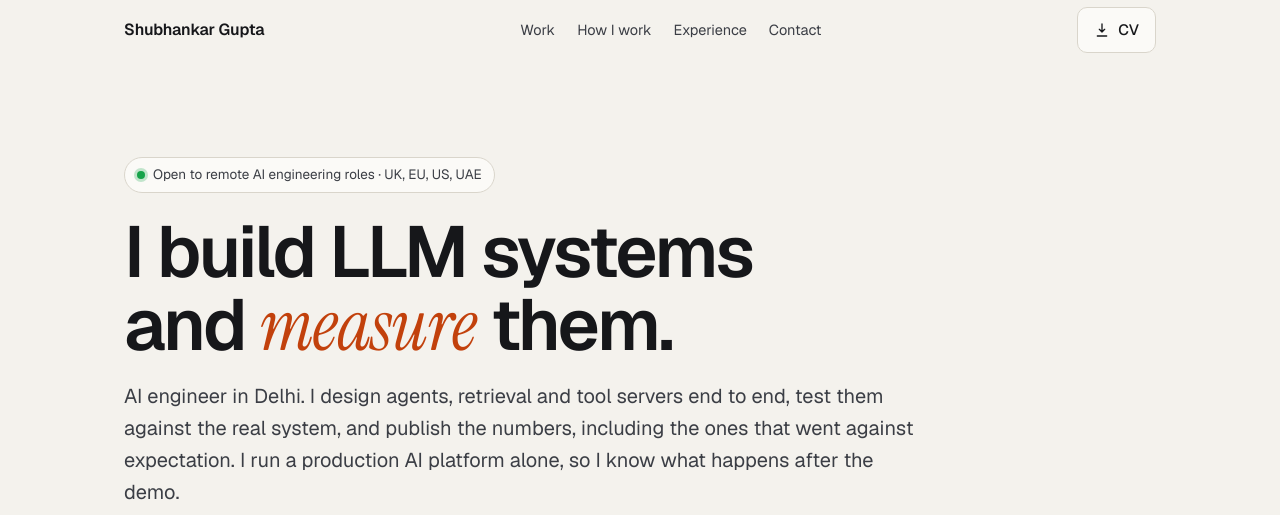
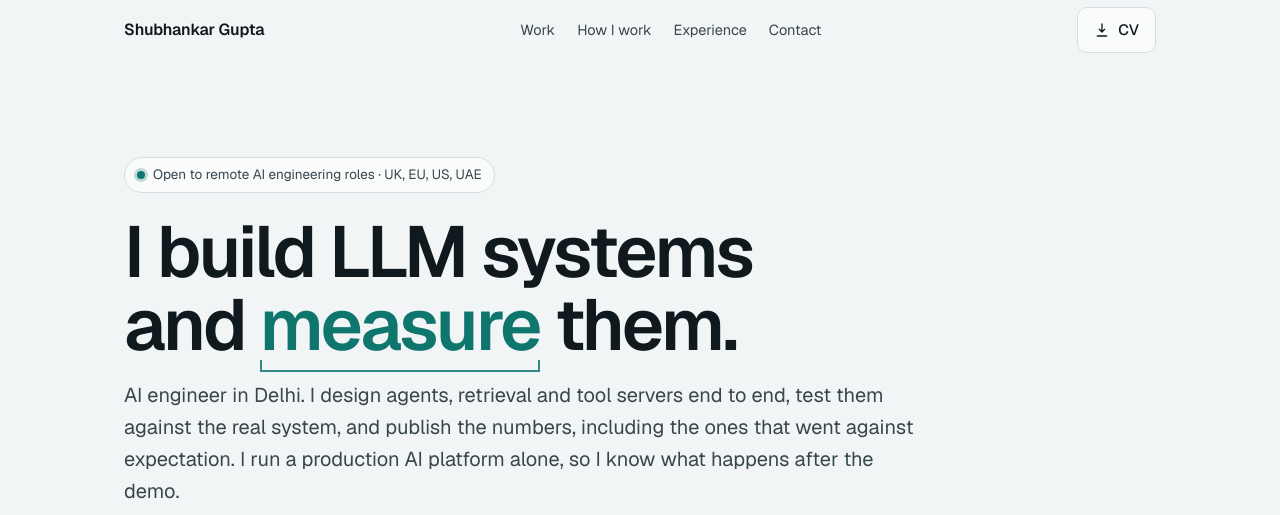
Before and after one commit to shubhankar360/shubhankar360.github.io, a plain HTML site: page index.html in a window 1280 px wide. Shown: the top 515 px of the page. Drawn offline with nearby package versions, Linux system fonts and the light colour scheme; animation ran at ten frames a second.

Commit message:
Teal measurement palette; dimension-line emphasis instead of serif italic
Co-Authored-By: Claude Opus 5.5 <noreply@anthropic.com>

```diff
--- a/index.html
+++ b/index.html
@@ -14,20 +14,20 @@
 <link rel="icon" href="favicon.svg" type="image/svg+xml">
 <link rel="preconnect" href="https://fonts.googleapis.com">
 <link rel="preconnect" href="https://fonts.gstatic.com" crossorigin>
-<link href="https://fonts.googleapis.com/css2?family=Geist:wght@400;500;600;700&family=Geist+Mono:wght@400;500&family=Instrument+Serif:ital@0;1&display=swap" rel="stylesheet">
+<link href="https://fonts.googleapis.com/css2?family=Geist:wght@400;500;600;700&family=Geist+Mono:wght@400;500&display=swap" rel="stylesheet">
 <script type="application/ld+json">
 {"@context":"https://schema.org","@type":"Person","name":"Shubhankar Gupta","jobTitle":"AI Engineer","url":"https://shubhankar360.github.io/","email":"mailto:shubhankar15august@gmail.com","address":{"@type":"PostalAddress","addressLocality":"Delhi","addressCountry":"IN"},"sameAs":["https://github.com/shubhankar360","https://www.linkedin.com/in/shubhankar-gupta-a73aa21a0","https://solquara.com"],"knowsAbout":["LLM applications","Agent evaluation","Retrieval-augmented generation","Model Context Protocol","Python","TypeScript","WebGL"]}
 </script>
 <script>document.documentElement.classList.add("js")</script>
 <style>
 :root {
-  --bg: #f4f2ed; --bg2: #ebe8e0; --ink: #16171a; --ink2: #3b3e45; --mute: #6c6f77; --line: #d9d5cb;
-  --acc: #c2410c; --acc-ink: #fff; --card: #fbfaf7; --code: #ebe7dd;
+  --bg: #f2f5f6; --bg2: #e6ecee; --ink: #10191e; --ink2: #38464e; --mute: #64727b; --line: #d4dce0;
+  --acc: #0f766e; --acc-ink: #ffffff; --card: #fafcfc; --code: #e6ecee;
   --max: 1080px; --r: 14px;
 }
 @media (prefers-color-scheme: dark) {
-  :root { --bg: #0f1012; --bg2: #16171a; --ink: #eceae4; --ink2: #c4c2bb; --mute: #8d8f96; --line: #26282d;
-    --acc: #fb923c; --acc-ink: #1a0d04; --card: #141518; --code: #1d1f23; }
+  :root { --bg: #0c1215; --bg2: #131b1f; --ink: #e4ebee; --ink2: #b6c3c9; --mute: #7f8f98; --line: #202d34;
+    --acc: #2dd4bf; --acc-ink: #04201c; --card: #11191d; --code: #18232a; }
 }
 * { box-sizing: border-box; }
 html { background: var(--bg); color: var(--ink); -webkit-text-size-adjust: 100%; scroll-behavior: smooth; }
@@ -58,9 +58,13 @@ code { background: var(--code); padding: .1em .35em; border-radius: 5px; }
 #field.on { opacity: 1; }
 .hero .wrap { position: relative; padding-top: 96px; padding-bottom: 88px; }
 .status { display: inline-flex; align-items: center; gap: 8px; font-size: 13.5px; color: var(--ink2); border: 1px solid var(--line); background: var(--card); padding: 6px 12px; border-radius: 99px; }
-.dot { width: 8px; height: 8px; border-radius: 50%; background: #16a34a; box-shadow: 0 0 0 3px color-mix(in srgb, #16a34a 25%, transparent); }
+.dot { width: 8px; height: 8px; border-radius: 50%; background: var(--acc); box-shadow: 0 0 0 3px color-mix(in srgb, var(--acc) 25%, transparent); }
 h1 { font-size: clamp(38px, 6.4vw, 72px); line-height: 1.02; letter-spacing: -.035em; margin: 22px 0 18px; font-weight: 600; max-width: 15ch; }
-h1 em, h2 em { font-family: "Instrument Serif", Georgia, serif; font-weight: 400; font-style: italic; letter-spacing: -.01em; color: var(--acc); }
+h1 em, h2 em { font-style: normal; color: var(--acc); position: relative; white-space: nowrap; }
+/* "measure" is drawn with a dimension line: tick, rule, tick. */
+h1 em::after { content: ""; position: absolute; left: 0; right: 0; bottom: -.02em; height: .14em;
+  border: 2px solid currentColor; border-top: 0; opacity: .85; }
+h2 em { font-family: "Geist Mono", ui-monospace, monospace; font-weight: 500; font-size: .86em; letter-spacing: -.03em; }
 .lede { font-size: clamp(17px, 2vw, 20px); color: var(--ink2); max-width: 60ch; margin: 0 0 30px; }
 .cta { display: flex; flex-wrap: wrap; gap: 10px; }
 .facts { display: grid; grid-template-columns: repeat(4, 1fr); gap: 1px; background: var(--line); border: 1px solid var(--line); border-radius: var(--r); overflow: hidden; margin-top: 56px; }
@@ -410,7 +414,7 @@ footer .wrap { display: flex; justify-content: space-between; gap: 12px; flex-wr
   gl.vertexAttribPointer(loc, 2, gl.FLOAT, false, 0, 0);
   const U = (n) => gl.getUniformLocation(prog, n);
   const dark = matchMedia("(prefers-color-scheme: dark)");
-  const setColor = () => { gl.uniform3fv(U("c"), dark.matches ? [0.98, 0.57, 0.24] : [0.76, 0.25, 0.05]); gl.uniform1f(U("dark"), dark.matches ? 1 : 0); };
+  const setColor = () => { gl.uniform3fv(U("c"), dark.matches ? [0.18, 0.83, 0.75] : [0.06, 0.46, 0.43]); gl.uniform1f(U("dark"), dark.matches ? 1 : 0); };
   setColor(); dark.addEventListener?.("change", setColor);
   // Rendered at reduced resolution and upscaled: it is a soft background,
   // and fill rate is what integrated GPUs run out of first.
```
Also changed, not shown: favicon.svg, og.png.
